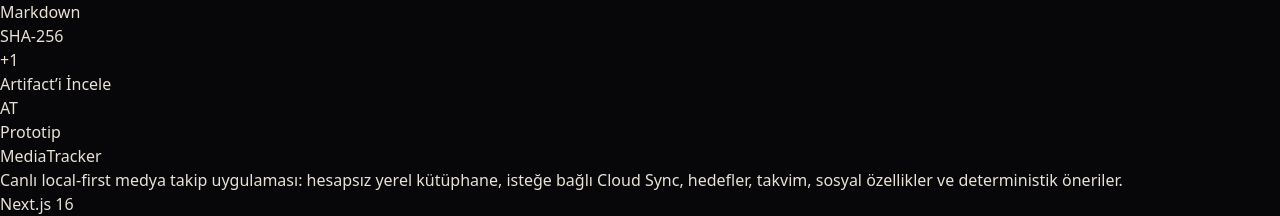
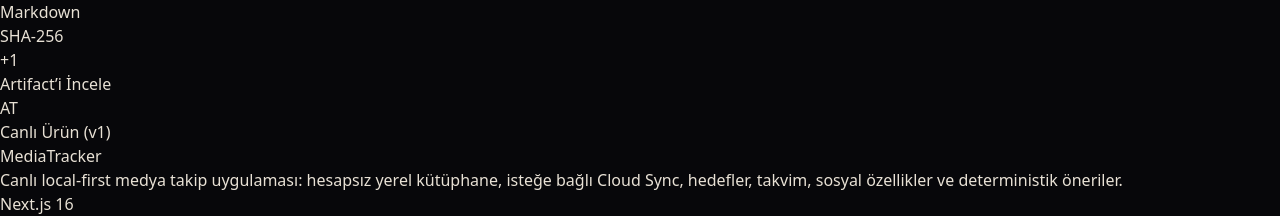
Before and after one commit to Baglare/ArtifactHub, a Next.js app: page / in a window 1280 px wide. Shown: the part 1120-1336 px from the top of the page. Built offline with nearby package versions, Linux system fonts and the light colour scheme.

Commit message:
docs(status): distinguish deployed live v1 products from release candidates

```diff
--- a/src/data/statuses.ts
+++ b/src/data/statuses.ts
@@ -45,6 +45,15 @@
       en: "A prototype that connects camera input to detection and interaction systems."
     },
     tone: "vision"
+  },
+  {
+    id: "live-product",
+    label: { tr: "Canlı Ürün (v1)", en: "Live Product (v1)" },
+    description: {
+      tr: "Production ortamına yayımlanmış ve temel kullanıcı akışları doğrulanmış uygulama; açık yasal ve operasyonel sınırlar ayrıca belirtilir.",
+      en: "An application deployed to production with verified core user flows; outstanding legal and operational limits are documented separately."
+    },
+    tone: "product"
   },
   {
     id: "release-candidate",
```
